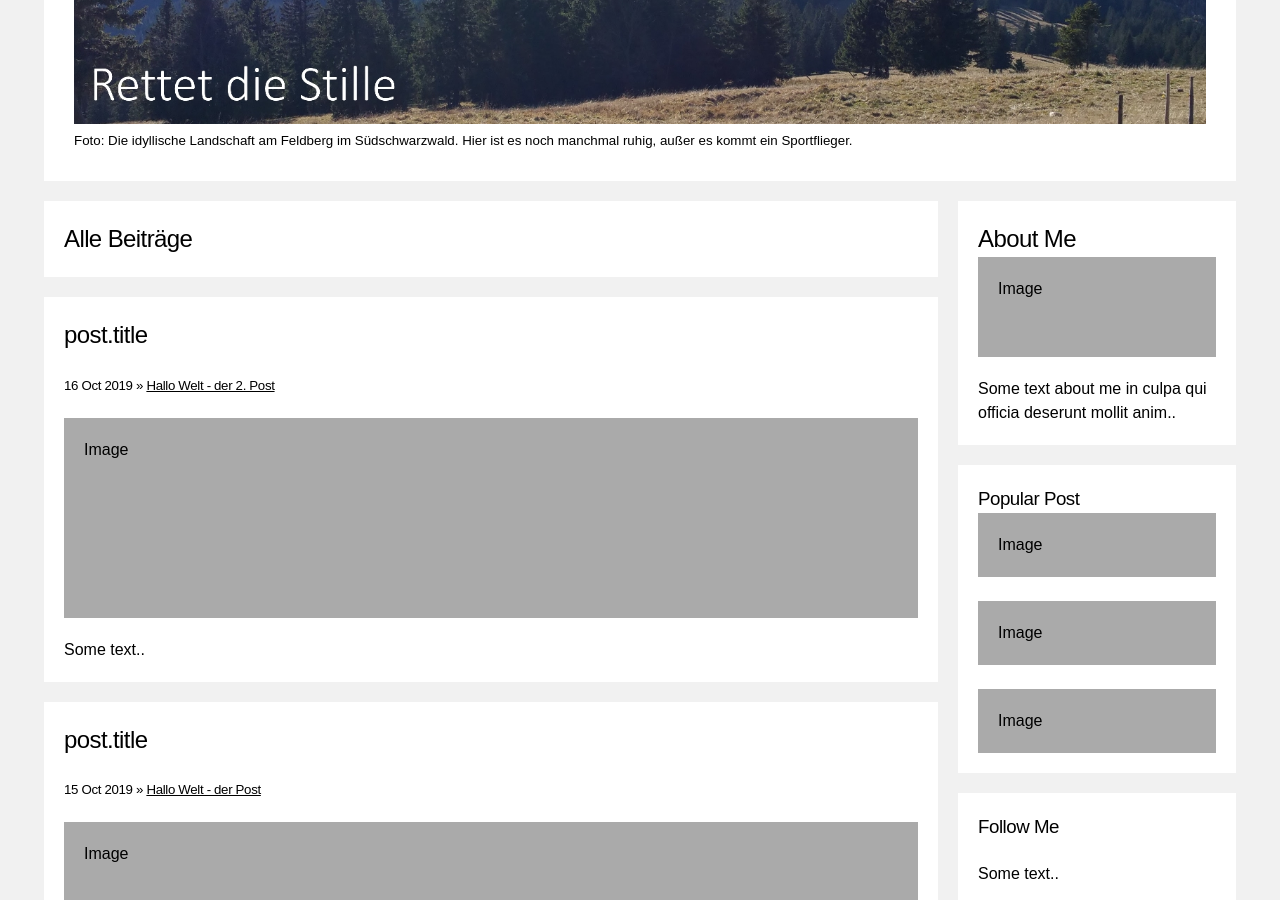
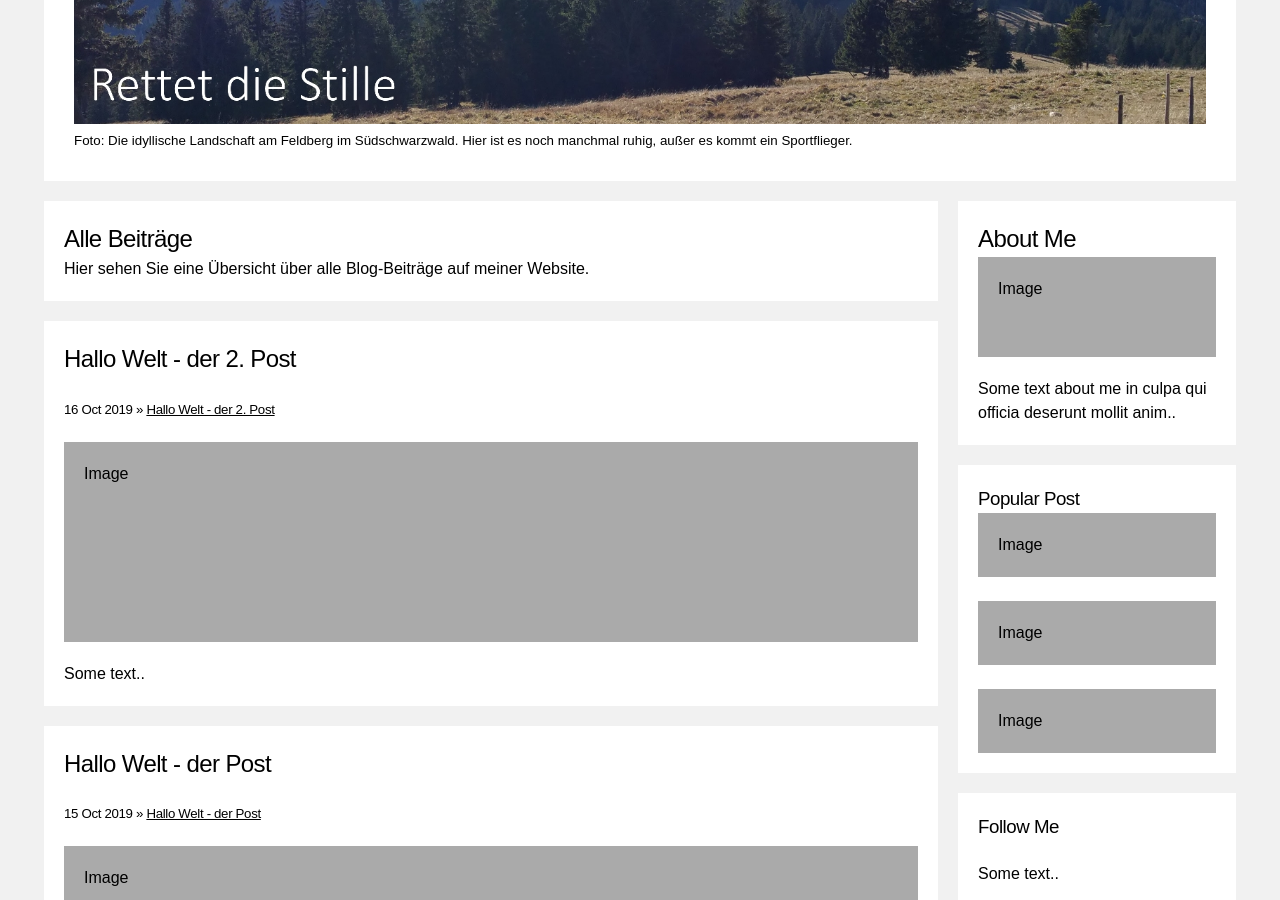
Before and after one commit to rettet-die-stille/rettet-die-stille.github.io, a Jekyll site: the page built from blog.md, in a window 1280 px wide and 900 px high, scrolled down 294 px. Built offline with Jekyll 4.4.1, drawn with Linux system fonts in a browser that asks for light colours.

Commit message:
Update blog.md

```diff
--- a/blog.md
+++ b/blog.md
@@ -5,12 +5,13 @@ title: Blog
 
  <div class="card">
   <h2>Alle Beiträge</h2>
+  Hier sehen Sie eine Übersicht über alle Blog-Beiträge auf meiner Website.
 </div>
 
 {% for post in site.posts %}
 
 <div class="card">
-  <h2>post.title</h2>
+  <h2>{{ post.title }}</h2>
   <h5><span>{{ post.date | date_to_string }}</span> » <a href="{{ post.url }}" title="{{ post.title }}">{{ post.title }}</a></h5>
   <div class="fakeimg" style="height:200px;">Image</div>
   <p>Some text..</p>
```
